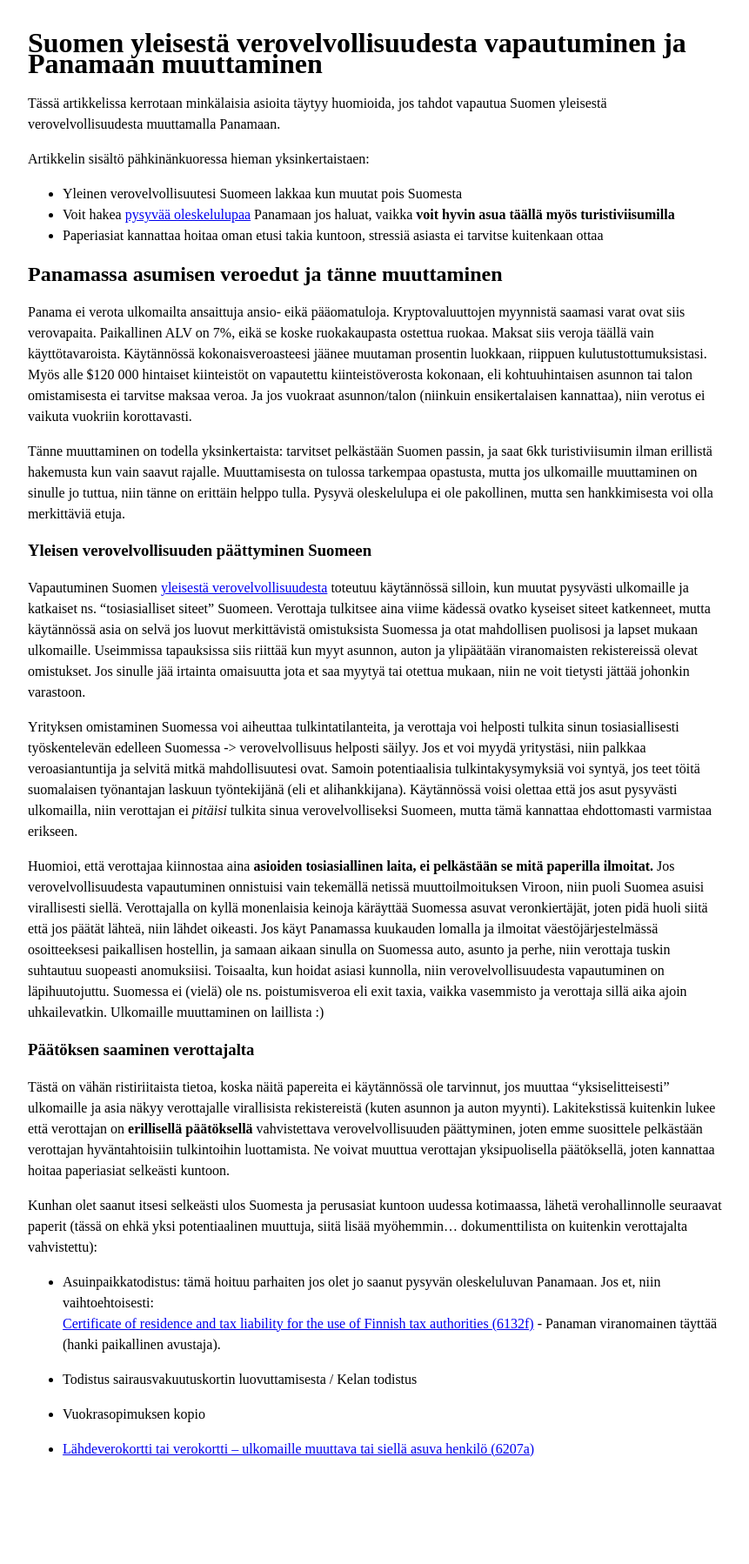
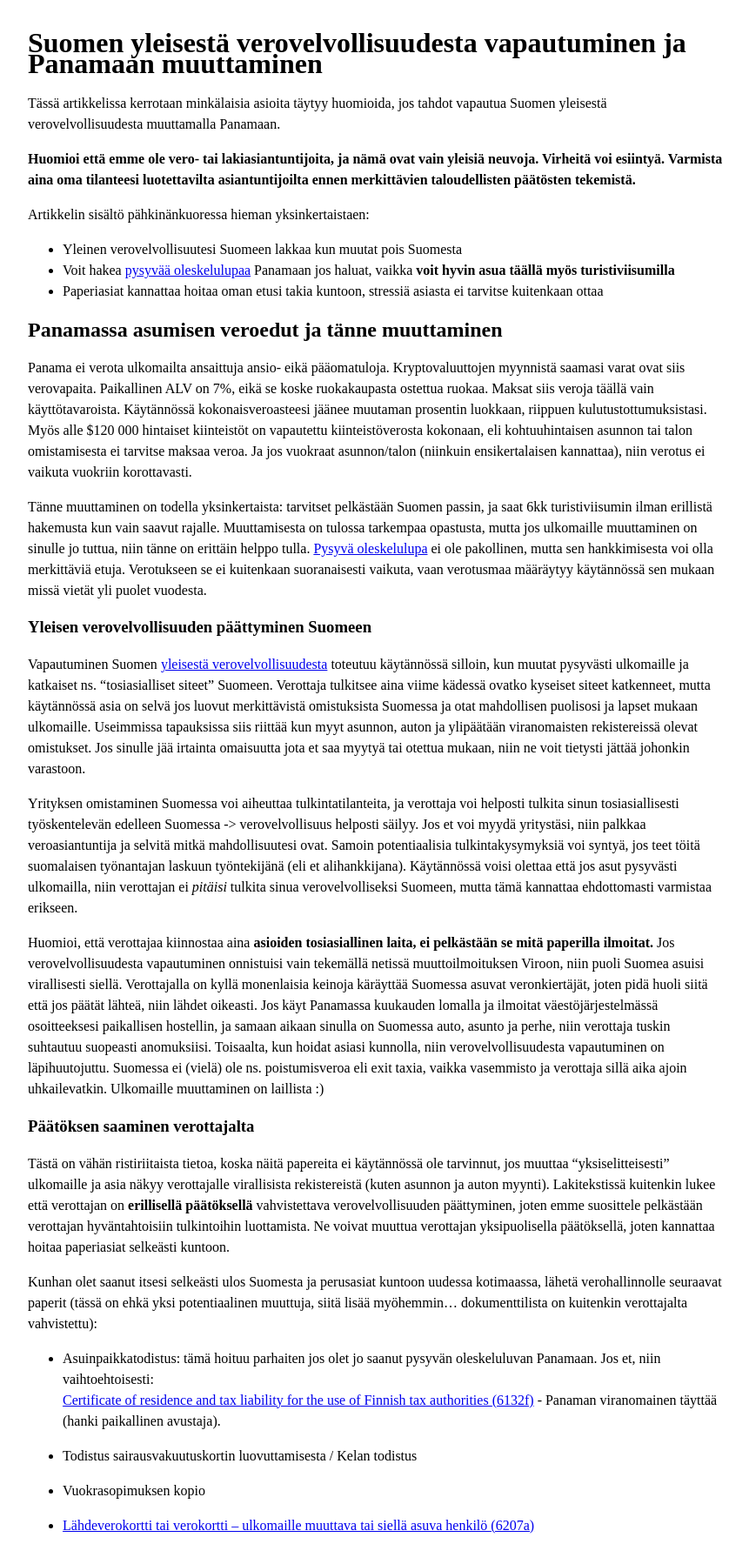
Before and after one commit to pitkonaarinparatiisi/pitkonaarinparatiisi.github.io, a Jekyll site: the page built from verotus-panamaan.md, in a window 1280 px wide. Shown: the whole page at 87% size, without its empty margins (208-1069 px from the left). Built offline with Jekyll 4.4.1, drawn with Linux system fonts in a browser that asks for light colours; our own code applies the rules of GitHub Pages for plain Markdown files; before the commit the page ends 1710 px from its top, so only the background shows below that.

Commit message:
Update verotus-panamaan.md

```diff
--- a/verotus-panamaan.md
+++ b/verotus-panamaan.md
@@ -1,6 +1,8 @@
 # Suomen yleisestä verovelvollisuudesta vapautuminen ja Panamaan muuttaminen
 
 Tässä artikkelissa kerrotaan minkälaisia asioita täytyy huomioida, jos tahdot vapautua Suomen yleisestä verovelvollisuudesta muuttamalla Panamaan.
+
+**Huomioi että emme ole vero- tai lakiasiantuntijoita, ja nämä ovat vain yleisiä neuvoja. Virheitä voi esiintyä. Varmista aina oma tilanteesi luotettavilta asiantuntijoilta ennen merkittävien taloudellisten päätösten tekemistä.**
 
 Artikkelin sisältö pähkinänkuoressa hieman yksinkertaistaen:
 
@@ -13,7 +15,7 @@ Artikkelin sisältö pähkinänkuoressa hieman yksinkertaistaen:
 
 Panama ei verota ulkomailta ansaittuja ansio- eikä pääomatuloja. Kryptovaluuttojen myynnistä saamasi varat ovat siis verovapaita. Paikallinen ALV on 7%, eikä se koske ruokakaupasta ostettua ruokaa. Maksat siis veroja täällä vain käyttötavaroista. Käytännössä kokonaisveroasteesi jäänee muutaman prosentin luokkaan, riippuen kulutustottumuksistasi. Myös alle $120 000 hintaiset kiinteistöt on vapautettu kiinteistöverosta kokonaan, eli kohtuuhintaisen asunnon tai talon omistamisesta ei tarvitse maksaa veroa. Ja jos vuokraat asunnon/talon (niinkuin ensikertalaisen kannattaa), niin verotus ei vaikuta vuokriin korottavasti.
 
-Tänne muuttaminen on todella yksinkertaista: tarvitset pelkästään Suomen passin, ja saat 6kk turistiviisumin ilman erillistä hakemusta kun vain saavut rajalle. Muuttamisesta on tulossa tarkempaa opastusta, mutta jos ulkomaille muuttaminen on sinulle jo tuttua, niin tänne on erittäin helppo tulla. Pysyvä oleskelulupa ei ole pakollinen, mutta sen hankkimisesta voi olla merkittäviä etuja.
+Tänne muuttaminen on todella yksinkertaista: tarvitset pelkästään Suomen passin, ja saat 6kk turistiviisumin ilman erillistä hakemusta kun vain saavut rajalle. Muuttamisesta on tulossa tarkempaa opastusta, mutta jos ulkomaille muuttaminen on sinulle jo tuttua, niin tänne on erittäin helppo tulla. [Pysyvä oleskelulupa](http://www.pitkonaarinparatiisi.info/pysyva-oleskelulupa.html) ei ole pakollinen, mutta sen hankkimisesta voi olla merkittäviä etuja. Verotukseen se ei kuitenkaan suoranaisesti vaikuta, vaan verotusmaa määräytyy käytännössä sen mukaan missä vietät yli puolet vuodesta.
 
 ### Yleisen verovelvollisuuden päättyminen Suomeen
 
```
